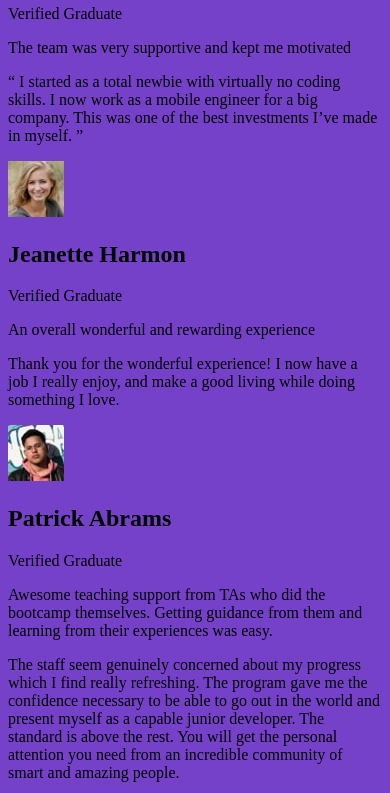
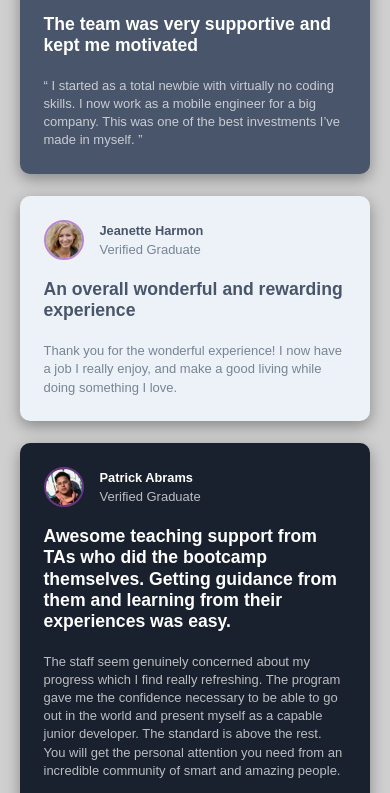
Before and after one commit to Lfreeman124/Testimonials, a plain HTML site: page index.html in a window 390 px wide. Shown: the part 521-1314 px from the top of the page. Drawn offline with Linux system fonts and the light colour scheme.

Commit message:
Building out the cards for the mobile view

```diff
--- a/testimonials.css
+++ b/testimonials.css
@@ -1,23 +1,160 @@
+@import url("https://fonts.googleapis.com/css2?family=Playfair+Display:wght@400;700;900&display=swap");
+
 :root {
+  /* Color */
+
   --clr-violet: hsl(263, 55%, 52%);
+  --clr-darkgreyishblue: hsl(217, 19%, 35%);
+  --clr-darkblackishblue: hsl(219, 29%, 14%);
+  --clr-white: hsl(0, 0%, 100%);
+
+  /* Neutral */
+  --clr-lightgray: hsl(0, 0%, 81%);
+  --clr-lightgrayishblue: hsl(210, 46%, 95%);
+
+  --fnt-fontsize: 13px;
+  --fnt-fontfamily: "Barlow Semi Condensed", sans-serif;
+}
+
+*,
+*::before,
+*::after {
+  box-sizing: border-box;
+  margin: 0;
+  padding: 0;
 }
 
 body {
-  background-color: var(--clr-violet);
+  background-color: var(--clr-lightgray);
+  font-family: var(--fnt-fontfamily);
+  width: 100%;
 }
-.html {
+
+h2 {
+  font-size: .8rem;
+}
+
+p {
+  font-size: var(--fnt-fontsize);
+  font-weight: lighter;
+  line-height: 1.4;
+  opacity: .7;
 }
 
 .container {
+  margin: 2em auto;
+  width: 90%;
+  display: grid;
+  grid-template-columns: 1fr;
+  gap: 1.4em;
 }
 
 .card {
+  background-color: var(--clr-darkgreyishblue);
+  box-shadow: rgba(0, 0, 0, 0.35) 0px 5px 15px;
+  padding: 1.5em;
+  border-radius: 10px;
+  max-width: 350px;
 }
 
 .card img {
+  border-radius: 50px;
+  border: 2px rgba(160, 64, 184, 0.616) solid;
+  width: 40px;
 }
 
-header h2 {
+/* Card layout and size styling */
+header {
+  display: flex;
+  width: 70%;
+  margin-bottom: 1.2em;
 }
-header p {
+
+.card-header {
+  margin-top: .2em;
+  margin-left: 1em;
 }
+
+.card-names {
+  margin-bottom: .2em;
+}
+
+quote {
+  font-size: 1.1rem;
+  font-weight: 600;
+  line-height: 1.2;
+}
+
+.card-text {
+  margin-top: 1.6em;
+}
+
+/* Color Styling on each card*/
+.one {
+  background-color: var(--clr-violet);
+}
+
+.two {
+  background-color: var(--clr-darkgreyishblue);
+}
+
+.four {
+  background-color: var(--clr-darkblackishblue);
+}
+
+.three,
+.five {
+  background-color: var(--clr-lightgrayishblue);
+}
+/* Card ONE Color Styling */
+.one, p {
+  color: var(--clr-lightgray);
+}
+.one .card-header {
+  color: var(--clr-white);
+}
+.one quote {
+  color: var(--clr-white);
+}
+
+/* Card TWO Color Styling */
+.two, p {
+  color: var(--clr-lightgray);
+}
+.two .card-header {
+  color: var(--clr-white);
+}
+.two quote {
+  color: var(--clr-white);
+}
+
+/* Card THREE Color Styling */
+.three p {
+  color: var(--clr-darkgreyishblue);
+}
+.three .card-header {
+  color: var(--clr-darkgreyishblue);
+}
+.three quote  {
+  color: var(--clr-darkgreyishblue);
+}
+/* Card FOUR Color Styling */
+.four, p {
+  color: var(--clr-lightgray);
+}
+.four, p {
+  color: var(--clr-white);
+}
+.four, p {
+  color: var(--clr-white);
+}
+/* Card FIVE Color Styling */
+.five p {
+  color: var(--clr-darkgreyishblue);
+}
+.five .card-header {
+  color: var(--clr-darkgreyishblue);
+}
+.five quote  {
+  color: var(--clr-darkgreyishblue);
+}
```
